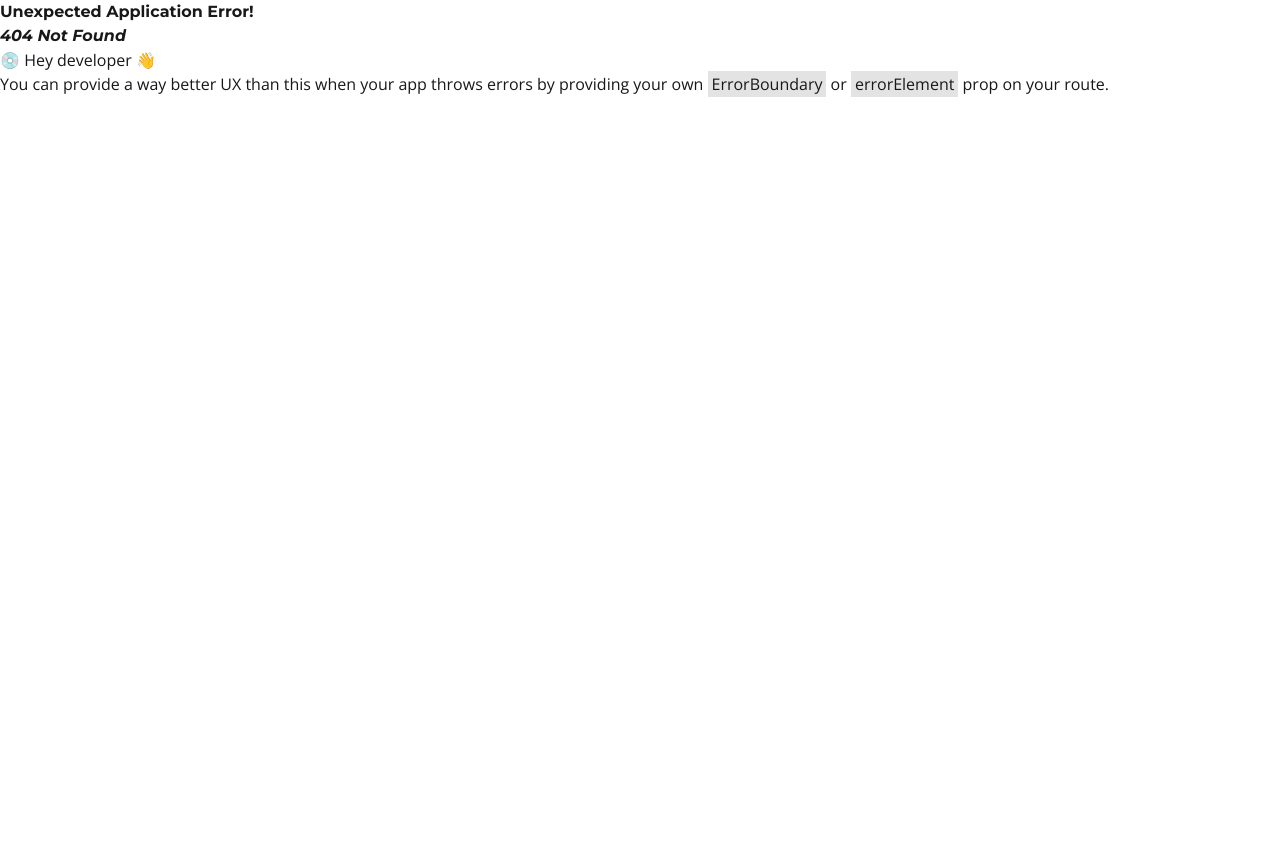
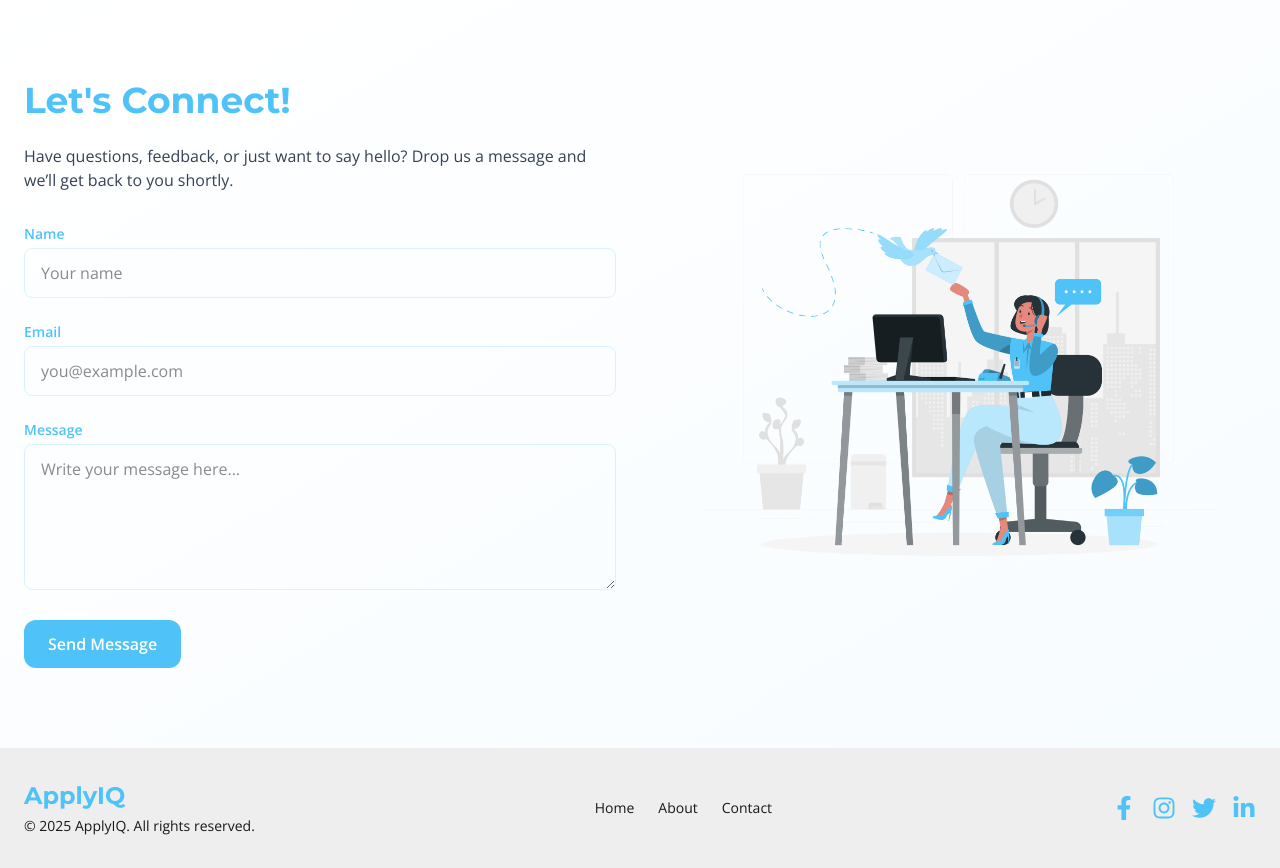
Before and after one commit to tanmayislam2006/Apply-IQ, a React (Vite) app in the folder applyiq-client/: page /contact in a window 1280 px wide. Before the commit this address had no page. Before the commit the page ends 800 px from the top, so only its background shows below. Built offline with nearby package versions, Linux system fonts and the light colour scheme.

Commit message:
Refactor code structure for improved readability and maintainability

```diff
--- /dev/null
+++ b/applyiq-client/src/Components/Footer/Footer.jsx
@@ -0,0 +1,76 @@
+import React from "react";
+import {
+  FaFacebookF,
+  FaInstagram,
+  FaLinkedinIn,
+  FaTwitter,
+} from "react-icons/fa";
+
+
+const Footer = () => {
+  return (
+    <footer className="bg-base-300 w-full shadow-xl  ">
+      <div className="max-w-7xl mx-auto px-6 py-8 flex flex-col md:flex-row justify-between items-center gap-4">
+        {/* Brand & Copyright */}
+        <div className="text-center md:text-left">
+            <h1 className="text-2xl font-bold font-montserrat text-primary">
+                ApplyIQ
+            </h1>
+          <p className=" text-sm mt-1">
+            &copy; {new Date().getFullYear()} ApplyIQ. All rights
+            reserved.
+          </p>
+        </div>
+        {/* Links */}
+        <div className="flex items-center gap-6">
+          <a href="/" className=" text-sm hover:text-primary transition">
+            Home
+          </a>
+          <a href="/about" className=" text-sm hover:text-primary transition">
+            About
+          </a>
+          <a href="/contact" className=" text-sm hover:text-primary transition">
+            Contact
+          </a>
+        </div>
+        {/* Socials */}
+        <div className="flex gap-4">
+          <a
+            href="https://facebook.com"
+            target="_blank"
+            rel="noopener noreferrer"
+            className="text-primary text-2xl"
+          >
+            <FaFacebookF />
+          </a>
+          <a
+            href="https://instagram.com"
+            target="_blank"
+            rel="noopener noreferrer"
+            className="text-primary text-2xl"
+          >
+            <FaInstagram />
+          </a>
+          <a
+            href="https://twitter.com"
+            target="_blank"
+            rel="noopener noreferrer"
+            className="text-primary text-2xl"
+          >
+            <FaTwitter />
+          </a>
+          <a
+            href="https://www.linkedin.com/"
+            target="_blank"
+            rel="noopener noreferrer"
+            className="text-primary text-2xl"
+          >
+            <FaLinkedinIn />
+          </a>
+        </div>
+      </div>
+    </footer>
+  );
+};
+
+export default Footer;
--- a/applyiq-client/src/Layout/MainLayout.jsx
+++ b/applyiq-client/src/Layout/MainLayout.jsx
@@ -1,13 +1,14 @@
 import React from 'react';
 import { Outlet } from 'react-router';
+import Footer from '../Components/Footer/Footer';
 
 const MainLayout = () => {
     return (
-        <main className='max-w-7xl mx-auto px-4'>
+        <main className=''>
           <div className="h-min-[calc(100vh-200px)] ">
             <Outlet />
           </div>
-
+          <Footer/>
         </main>
     );
 };
--- a/applyiq-client/src/Pages/About/About.jsx
+++ b/applyiq-client/src/Pages/About/About.jsx
@@ -1,11 +1,52 @@
-import React from 'react';
+import React from "react";
+import { FaCheckCircle } from "react-icons/fa";
+import Logo from "../../assets/logo.png";
 
 const About = () => {
-    return (
+  return (
+    <section className="py-20 px-6 bg-white">
+      <div className="max-w-6xl mx-auto grid grid-cols-1 md:grid-cols-2 items-center gap-12">
+        {/* Left Section with Logo and Mission */}
         <div>
-            ths is about page
+          <img src={Logo} alt="ApplyIQ Logo" className="w-36 mb-6" />
+          <h2 className="text-3xl md:text-4xl font-bold text-primary font-montserrat mb-4">
+            About ApplyIQ
+          </h2>
+          <p className="text-gray-700 text-lg font-openSans mb-6">
+            ApplyIQ is your intelligent job search assistant that streamlines the
+            application process from start to success. Our goal is to simplify how you
+            apply, track, and win your dream job—with the help of smart tools and AI.
+          </p>
+          <ul className="space-y-3 text-gray-800 font-openSans">
+            <li className="flex items-start gap-2">
+              <FaCheckCircle className="text-primary mt-1" /> Track every application with clarity
+            </li>
+            <li className="flex items-start gap-2">
+              <FaCheckCircle className="text-primary mt-1" /> Analyze your resume with AI insights
+            </li>
+            <li className="flex items-start gap-2">
+              <FaCheckCircle className="text-primary mt-1" /> Sync interviews with your calendar
+            </li>
+            <li className="flex items-start gap-2">
+              <FaCheckCircle className="text-primary mt-1" /> Stay productive with a Kanban job board
+            </li>
+            <li className="flex items-start gap-2">
+              <FaCheckCircle className="text-primary mt-1" /> Set goals, take notes, and celebrate progress
+            </li>
+          </ul>
         </div>
-    );
+
+        {/* Right Section with Actual Image Preview */}
+        <div>
+          <img
+            src=''
+            alt="ApplyIQ App Preview"
+            className="w-full max-w-lg mx-auto rounded-xl"
+          />
+        </div>
+      </div>
+    </section>
+  );
 };
 
 export default About;
--- /dev/null
+++ b/applyiq-client/src/Pages/Contact/Contact.jsx
@@ -0,0 +1,63 @@
+import React from "react";
+import ContactImage from "../../assets/conatct.png"; // Assuming you have a contact image
+const Contact = () => {
+  return (
+    <section className="py-20 px-6 bg-gradient-to-br from-white to-primary/5">
+      <div className="max-w-7xl mx-auto grid grid-cols-1 md:grid-cols-2 gap-12 items-center">
+        {/* Left Content */}
+        <div>
+          <h2 className="text-3xl md:text-4xl font-bold text-primary mb-6 font-montserrat">
+            Let's Connect!
+          </h2>
+          <p className="text-gray-700 font-openSans mb-8">
+            Have questions, feedback, or just want to say hello? Drop us a message and we’ll get back to you shortly.
+          </p>
+
+          <form className="space-y-6">
+            <div>
+              <label className="block text-sm font-semibold mb-1 text-primary">Name</label>
+              <input
+                type="text"
+                placeholder="Your name"
+                className="w-full px-4 py-3 border border-primary/20 rounded-lg focus:ring-2 focus:ring-primary focus:outline-none"
+              />
+            </div>
+            <div>
+              <label className="block text-sm font-semibold mb-1 text-primary">Email</label>
+              <input
+                type="email"
+                placeholder="you@example.com"
+                className="w-full px-4 py-3 border border-primary/20 rounded-lg focus:ring-2 focus:ring-primary focus:outline-none"
+              />
+            </div>
+            <div>
+              <label className="block text-sm font-semibold mb-1 text-primary">Message</label>
+              <textarea
+                rows="5"
+                placeholder="Write your message here..."
+                className="w-full px-4 py-3 border border-primary/20 rounded-lg focus:ring-2 focus:ring-primary focus:outline-none"
+              />
+            </div>
+            <button
+              type="button"
+              className="bg-primary cursor-pointer text-white font-semibold px-6 py-3 rounded-xl hover:bg-primary/90 transition-all"
+            >
+              Send Message
+            </button>
+          </form>
+        </div>
+
+        {/* Right Image or Illustration */}
+        <div className="hidden md:block">
+          <img
+            src={ContactImage}
+            alt="Contact Illustration"
+            className="w-full max-w-lg mx-auto animate-fade-in"
+          />
+        </div>
+      </div>
+    </section>
+  );
+};
+
+export default Contact;
--- a/applyiq-client/src/Pages/Home/Home.jsx
+++ b/applyiq-client/src/Pages/Home/Home.jsx
@@ -12,7 +12,7 @@ import FAQ from "./FAQ";
 
 const Home = () => {
   return (
-    <div>
+    <div className="max-w-7xl mx-auto px-4">
       {/* 1. Strong headline, CTA, maybe animated preview */}
       <HeroSection />
       {/* 2. Simple 3-step explanation: Add > Analyze > Track */}
```
Also changed, not shown: applyiq-client/src/Router/Router.jsx (+11 -1 lines), applyiq-client/src/assets/conatct.png (added).
